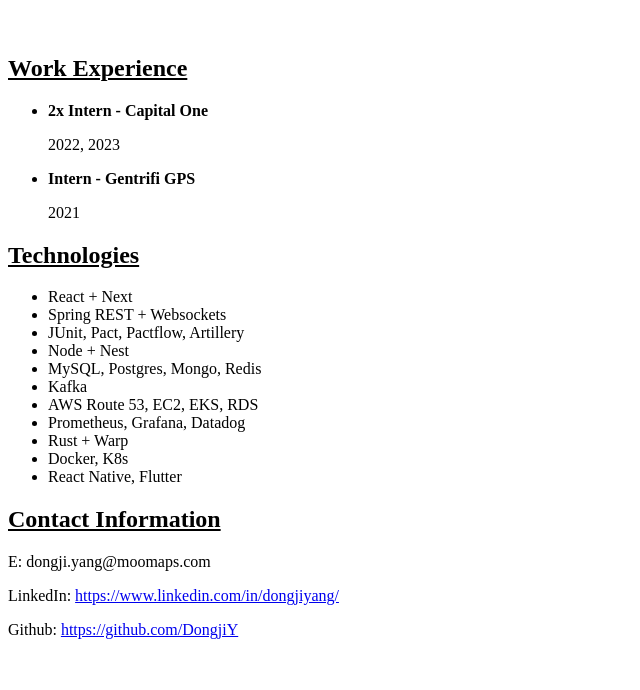
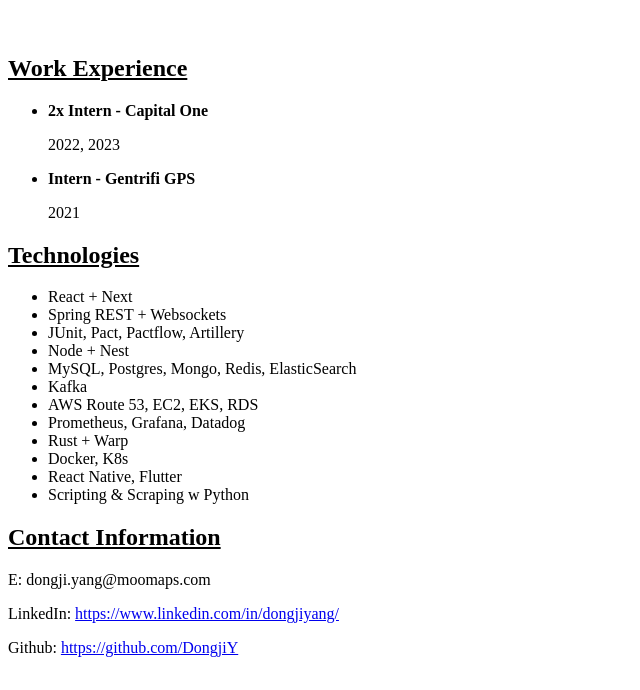
Before and after one commit to DongjiY/DongjiY.github.io, a plain HTML site: page index.html in a window 1280 px wide. Shown: the part 110-800 px from the top of the page, without its empty margins (0-640 px from the left). Drawn offline with Linux system fonts and the light colour scheme.

Commit message:
updates to tech

```diff
--- a/index.html
+++ b/index.html
@@ -31,13 +31,14 @@
       <li>Spring REST + Websockets</li>
       <li>JUnit, Pact, Pactflow, Artillery</li>
       <li>Node + Nest</li>
-      <li>MySQL, Postgres, Mongo, Redis</li>
+      <li>MySQL, Postgres, Mongo, Redis, ElasticSearch</li>
       <li>Kafka</li>
       <li>AWS Route 53, EC2, EKS, RDS</li>
       <li>Prometheus, Grafana, Datadog</li>
       <li>Rust + Warp</li>
       <li>Docker, K8s</li>
       <li>React Native, Flutter</li>
+      <li>Scripting & Scraping w Python</li>
     </ul>
 
     <h2 style="text-decoration: underline">Contact Information</h2>
```
